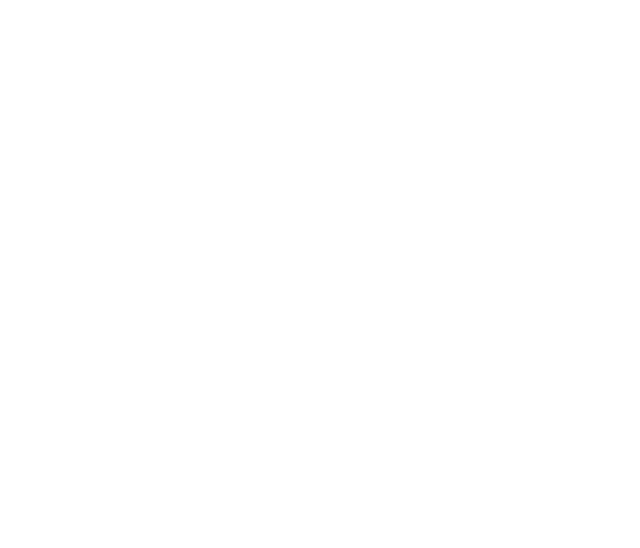
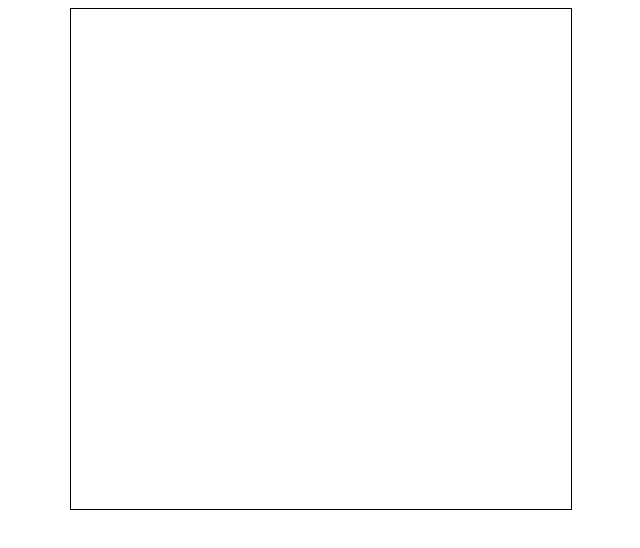
Before and after one commit to LiveGood/SoftUni-JavaScript-Workshop, a plain HTML site: page JSGW-DATA/index.html in a window 1280 px wide. Shown: the whole page, without its empty margins (320-960 px from the left). Drawn offline with Linux system fonts and the light colour scheme.

Commit message:
Added style to index.

```diff
--- a/JSGW-DATA/index.html
+++ b/JSGW-DATA/index.html
@@ -3,9 +3,18 @@
 <head lang="en">
     <meta charset="UTF-8">
     <title>Game</title>
+    <style>
+        #canvas {
+            border: 1px solid black;
+        }
+        .canvasContainer {
+            width: 500px;
+            margin: 0 auto;
+        }
+    </style>
 </head>
 <body>
-<div>
+<div class="canvasContainer">
     <canvas id="canvas" width="500" height="500">
         Your browser does not support HTML5 canvas.
         If you would like to view, please update your browser.
```
